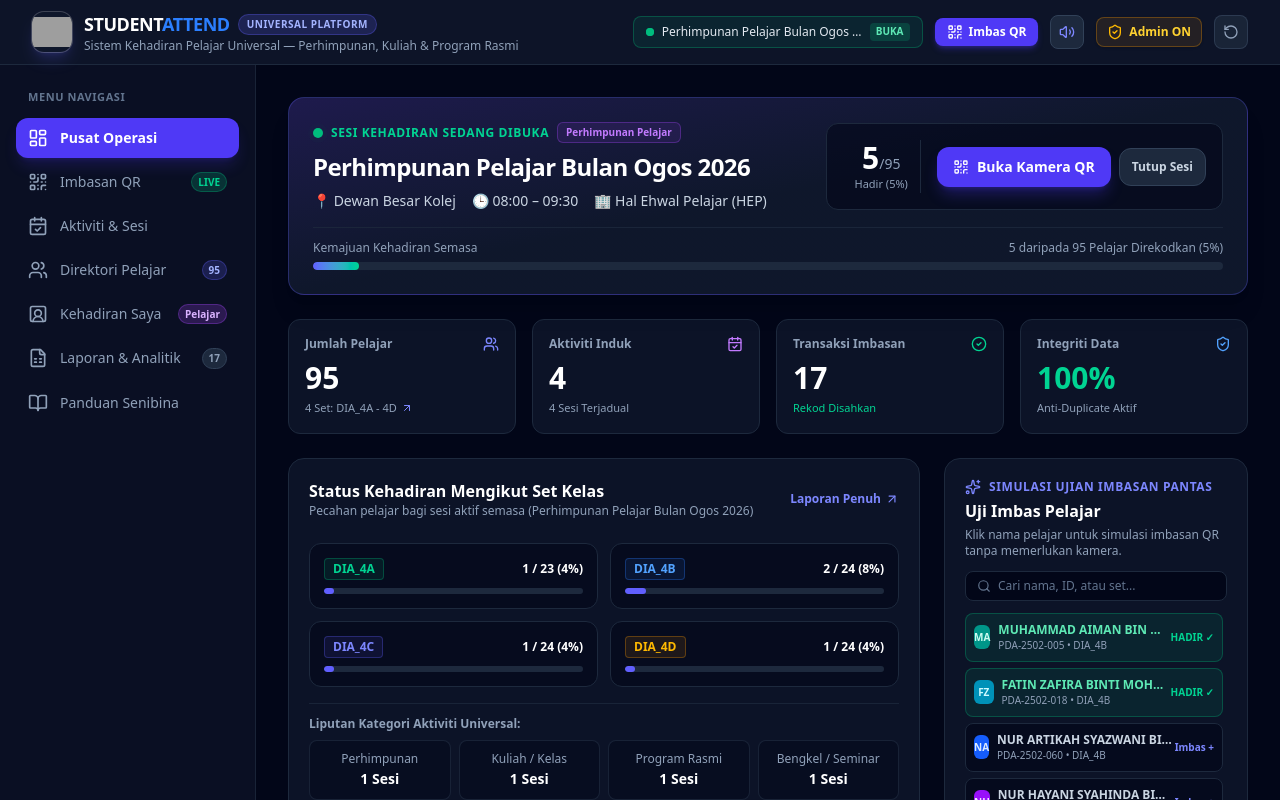
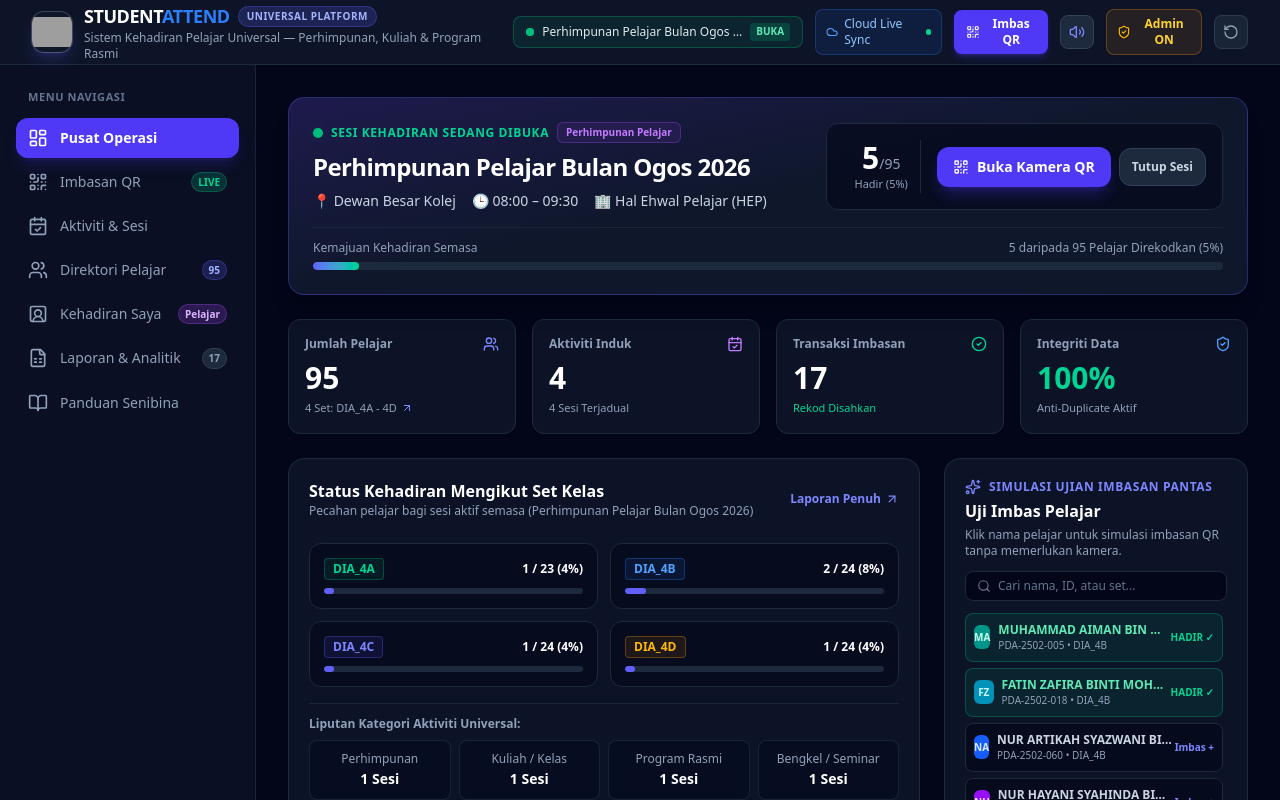
Before and after one commit to syncrozz/studentattend, a React (Vite) app: page / in a window 1280 px wide. Shown: the top 800 px of the page. Built offline with nearby package versions, Linux system fonts and the light colour scheme; no server answers; the database is empty; grey boxes are pictures that could not be loaded.

Commit message:
Tambah Features v3

```diff
--- a/src/components/Header.tsx
+++ b/src/components/Header.tsx
@@ -9,7 +9,9 @@ import {
   RotateCcw,
   Sparkles,
   UserCheck,
-  GraduationCap
+  GraduationCap,
+  Cloud,
+  CheckCircle2
 } from 'lucide-react';
 
 interface HeaderProps {
@@ -92,6 +94,17 @@ export const Header: React.FC<HeaderProps> = ({
             </div>
           )}
 
+          {/* Cloud Sync Status Badge */}
+          <div
+            id="header-cloud-sync-status"
+            className="hidden sm:flex items-center gap-1.5 px-2.5 py-1.5 rounded-lg bg-blue-500/10 border border-blue-500/25 text-blue-300 text-xs font-medium"
+            title="Pangkalan Data Cloud Firestore Diselaraskan (Real-time Live Sync)"
+          >
+            <Cloud className="w-3.5 h-3.5 text-blue-400" />
+            <span className="hidden md:inline">Cloud Live Sync</span>
+            <span className="w-1.5 h-1.5 rounded-full bg-emerald-400 animate-pulse"></span>
+          </div>
+
           {/* Quick Scanner Action Button */}
           <button
             id="header-btn-quick-scanner"
--- a/src/services/attendanceEngine.ts
+++ b/src/services/attendanceEngine.ts
@@ -421,6 +421,17 @@ class AttendanceEngine {
     return updated;
   }
 
+  public addAttendanceRecord(record: AttendanceRecord) {
+    this.attendanceRecords = [record, ...this.attendanceRecords.filter((r) => r.id !== record.id)];
+    this.saveRecordsLocally();
+
+    if (db) {
+      setDoc(doc(db, 'attendance_records', record.id), sanitizeForFirestore(record), { merge: true }).catch((err) => {
+        console.warn(`[Firestore Error] Failed to write attendance record ${record.id}:`, err);
+      });
+    }
+  }
+
   public saveAttendanceRecords(records: AttendanceRecord[]) {
     this.attendanceRecords = records;
     this.saveRecordsLocally();
@@ -518,8 +529,7 @@ class AttendanceEngine {
       method: method
     };
 
-    const updatedRecords = [newRecord, ...this.attendanceRecords];
-    this.saveAttendanceRecords(updatedRecords);
+    this.addAttendanceRecord(newRecord);
 
     return {
       success: true,
```
